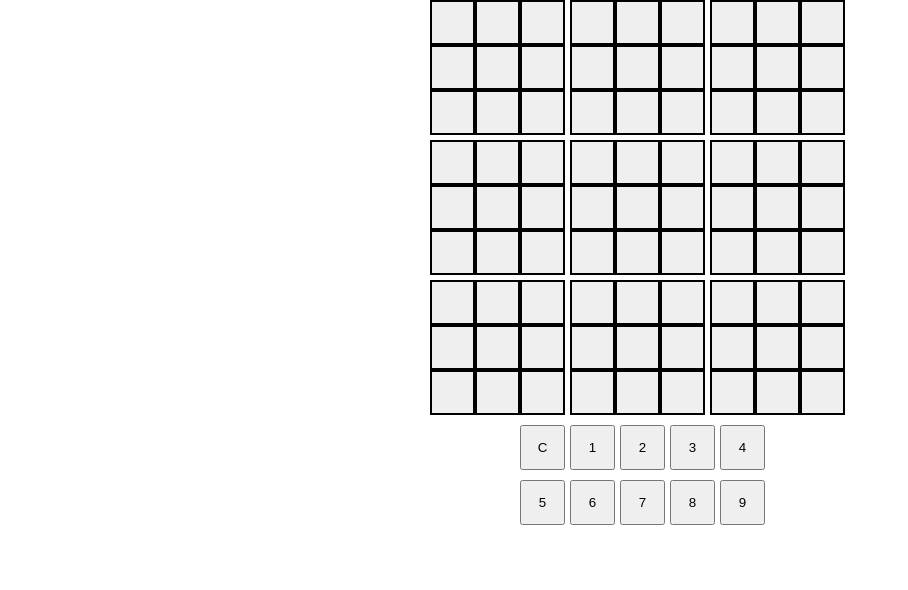
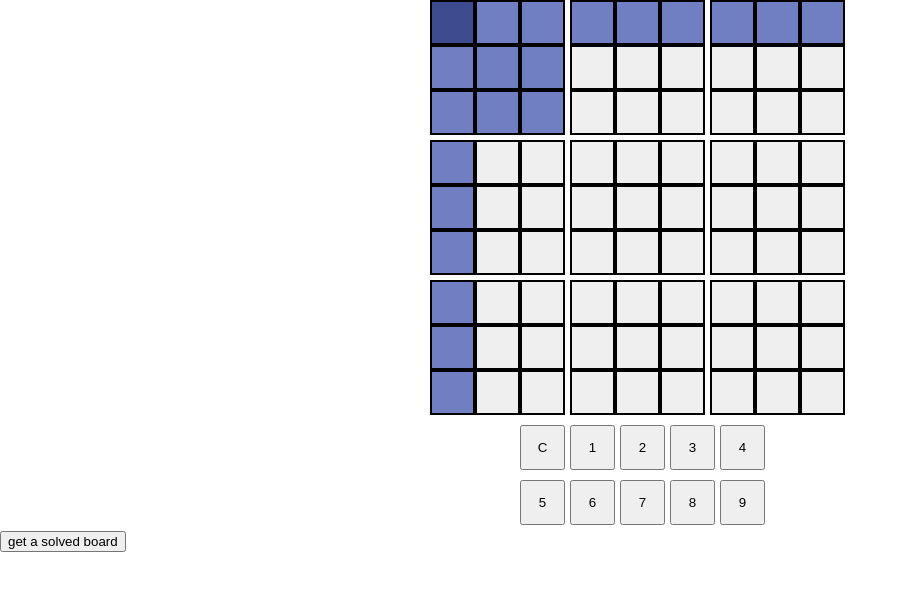
Before and after one commit to kerstop/react-sudoku, a React (Create React App) app: page / in a window 1280 px wide. Shown: the top 590 px of the page, without its empty margins (0-908 px from the left). Built offline with nearby package versions, Linux system fonts and the light colour scheme.

Commit message:
Refactor

```diff
--- a/package.json
+++ b/package.json
@@ -36,5 +36,8 @@
       "last 1 firefox version",
       "last 1 safari version"
     ]
+  },
+  "devDependencies": {
+    "@types/lodash": "^4.14.191"
   }
 }
--- a/src/App.tsx
+++ b/src/App.tsx
@@ -1,6 +1,7 @@
-import { useState } from "react";
+import { useMemo, useState } from "react";
 import React from "react";
 import classNames from "classnames";
+import * as _ from "lodash";
 
 import { Board } from "./Board";
 import "./App.css";
@@ -10,6 +11,21 @@ import { TileComponent } from "./Components/Tile";
 
 function App() {
     let [board, setBoard] = useState<Board>(() => new Board(Board.getBlankBoardBlueprint()));
+    let [selected, setSelected] = useState<number>(0)
+    let highlightes: Set<number> = new Set();
+    let errors: Set<number> = new Set();
+
+    for (let i of board.getRelated(selected)) {
+        highlightes.add(i)
+    }
+
+    board.tiles.forEach((_, i) => {
+        if (board.checkCollision(i)) {
+            errors.add(i)
+        }
+    })
+
+
 
     /**
      *  Callback function for number button component to say
@@ -18,46 +34,20 @@ function App() {
     let numSelected = (n: number) => {
         let new_board: Board = new Board(board);
 
-        for (let i in new_board.tiles) {
-            if (new_board.tiles[i].selected === true) {
-                if (new_board.tiles[i].given === true) break;
+        if (new_board.tiles[selected].given) return;
 
-                if (n === 0) {
-                    new_board.tiles[i].value = null;
-                } else {
-                    new_board.tiles[i].value = n;
-                }
+        new_board.tiles[selected].value = n === 0? null : n;
 
-                setBoard(new_board);
-                break;
-            }
-        }
-
-        new_board.tiles.forEach((tile, i) => {
-            tile.error = board.checkCollision(i);
-        })
+        setBoard(new_board);
     };
 
-        /**
-     *  Callback function for the tile components
-     */
+    /**
+ *  Callback function for the tile components
+ */
     let tileClicked = (tile: number) => {
-        if (board.tiles[tile].selected === true) return;
+        if (tile === selected) return;
 
-        let board_new = new Board(board);
-
-        board_new.tiles.forEach((tile) => {
-            tile.selected = false;
-            tile.highlighted = false;
-        });
-
-        board.getRelated(tile).forEach((i) => {
-            board_new.tiles[i].highlighted = true;
-        });
-
-        board_new.tiles[tile].selected = true;
-
-        setBoard(board_new);
+        setSelected(tile);
     };
 
     return (
@@ -68,6 +58,9 @@ function App() {
                         <TileComponent
                             key={i}
                             tile={x}
+                            selected={i === selected}
+                            error={board.checkCollision(i)}
+                            highlighted={highlightes.has(i)}
                             onClick={() => {
                                 tileClicked(i);
                             }}
@@ -77,6 +70,10 @@ function App() {
             </div>
 
             <NumberButtons callBack={numSelected} />
+
+            <button onClick={() => { setBoard(new Board(Board.getSolved())) }}>
+                get a solved board
+            </button>
         </>
     );
 }
--- a/src/Board.tsx
+++ b/src/Board.tsx
@@ -1,10 +1,8 @@
+import * as _ from "lodash";
 
 export type TileType = {
     value: number | null;
     given: boolean;
-    selected: boolean;
-    highlighted: boolean;
-    error: boolean;
 }
 
 export interface BoardInterface {
@@ -48,12 +46,13 @@ export class Board implements BoardInterface {
             .reduce((a, b) => a || b, false)
     }
 
-    selectTile(tile:number): BoardInterface {
+    selectTile(tile: number): BoardInterface {
         let related_tiles = this.getRelated(tile)
         return {
             ...this,
-            tiles: this.tiles.map((val,i) => {
-                return {...val,
+            tiles: this.tiles.map((val, i) => {
+                return {
+                    ...val,
                     selected: i === tile,
                     highlighted: i
                 }
@@ -79,9 +78,53 @@ export class Board implements BoardInterface {
 
     static getSolved(): BoardInterface {
 
-        function trySolution(index: number, ) {
+        // the function will try to pick random numbers for each
+        // tile recursively
+        function trySolutions(index: number, t: (number | null)[]): number[] | null {
+            if (index === t.length) {
+                return t.map((v) => v === null ? 0 : v);
+            }
+            // let each tile keep track of which numbers it has already guessed
+            let unattempted_numbers = Array(9).fill(false).map((_, i) => i + 1);
+            unattempted_numbers = _.shuffle(unattempted_numbers)
+
+            let tiles = t.slice()
+            for (let num of unattempted_numbers) {
+                tiles[index] = num;
+
+                if (Board.prototype.checkCollision.call({ tiles: tiles }, index)) {
+                    continue;
+                }
+
+                let possible_solution = trySolutions(index + 1, tiles)
+                if (possible_solution !== null) {
+                    return possible_solution;
+                }
+            }
+
+            // if no possible solutions were found down his route return null
+            return null;
 
         }
+
+        let solution = trySolutions(0, Array(81).fill(null))
+
+        if (solution !== null) {
+            console.log(solution)
+            return {
+                tiles: solution.map((v) => {
+                    return {
+                        value: v,
+                        given: true,
+                        error: false,
+                        selected: false,
+                        highlighted: false
+                    };
+                })
+            };
+        }
+
+        console.error("unable to find a solution")
 
         return this.getBlankBoardBlueprint();
     }
--- a/src/Components/Tile.tsx
+++ b/src/Components/Tile.tsx
@@ -4,6 +4,9 @@ import classNames from "classnames";
 
 interface TileComponentProps {
     tile: TileType,
+    highlighted: boolean,
+    selected: boolean,
+    error: boolean,
     onClick: () => void,
 }
 
@@ -11,9 +14,9 @@ export function TileComponent(props: TileComponentProps) {
 
     let class_names = classNames({
         sudoku__tile: true,
-        sudoku__tile__highlighted: props.tile.highlighted,
-        sudoku__tile__selected: props.tile.selected,
-        sudoku__tile__error: props.tile.error,
+        sudoku__tile__highlighted: props.highlighted,
+        sudoku__tile__selected: props.selected,
+        sudoku__tile__error: props.error,
     })
     return (
         <button className={class_names} onClick={props.onClick}>
```
Also changed, not shown: 1 other file (tests, documents, lock files or other folders).
